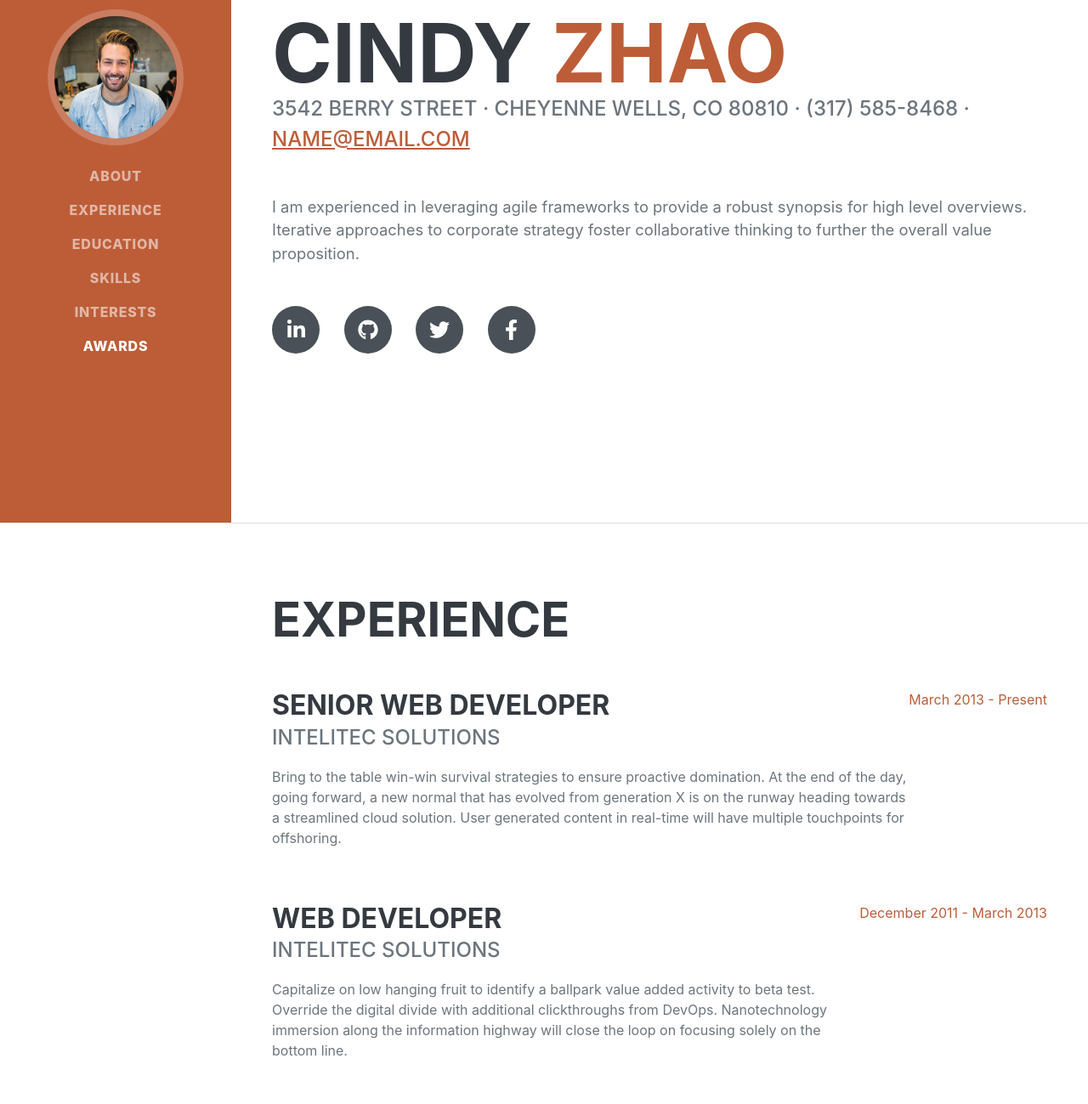
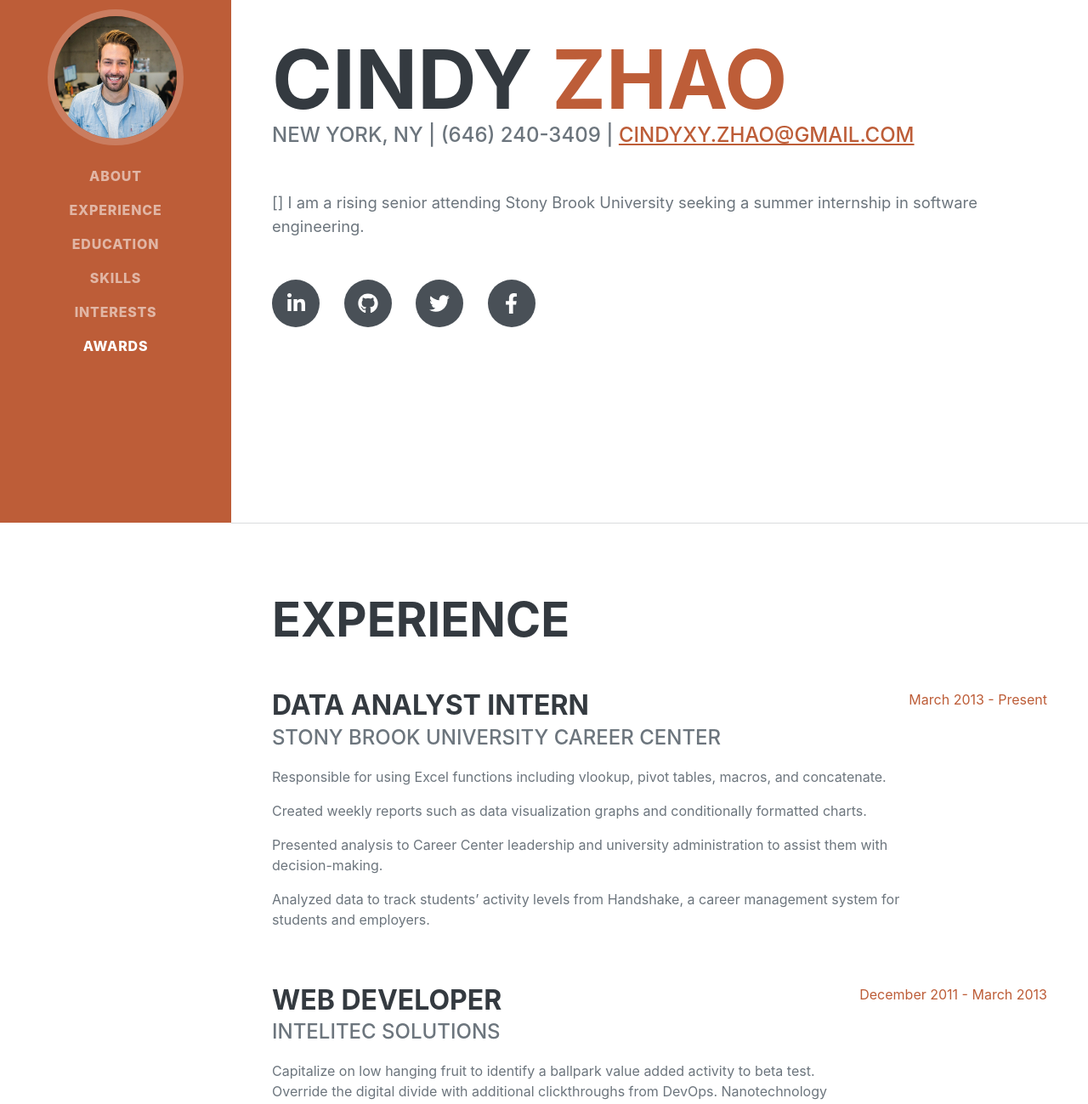
Before and after one commit to cindy-zhaoxy/cindy-zhaoxy.github.io, a plain HTML site: page index.html in a window 1280 px wide. Shown: the part 185-1484 px from the top of the page at 85% size. Drawn offline with nearby package versions, Linux system fonts and the light colour scheme; a web font is replaced by a local one.

Commit message:
Update index.html

```diff
--- a/index.html
+++ b/index.html
@@ -44,13 +44,13 @@
                         <span class="text-primary">Zhao</span>
                     </h1>
                     <div class="subheading mb-5">
-                        3542 Berry Street · Cheyenne Wells, CO 80810 · (317) 585-8468 ·
-                        <a href="mailto:name@email.com">name@email.com</a>
+                        New York, NY | (646) 240-3409 |
+                        <a href="mailto:cindyxy.zhao@gmail.com">cindyxy.zhao@gmail.com</a>
                     </div>
-                    <p class="lead mb-5">I am experienced in leveraging agile frameworks to provide a robust synopsis for high level overviews. Iterative approaches to corporate strategy foster collaborative thinking to further the overall value proposition.</p>
+                    <p class="lead mb-5">[] I am a rising senior attending Stony Brook University seeking a summer internship in software engineering.</p>
                     <div class="social-icons">
-                        <a class="social-icon" href="#!"><i class="fab fa-linkedin-in"></i></a>
-                        <a class="social-icon" href="#!"><i class="fab fa-github"></i></a>
+                        <a class="social-icon" href="https://www.linkedin.com/in/zhao-cindy/"><i class="fab fa-linkedin-in"></i></a>
+                        <a class="social-icon" href="https://github.com/cindy-zhaoxy"><i class="fab fa-github"></i></a>
                         <a class="social-icon" href="#!"><i class="fab fa-twitter"></i></a>
                         <a class="social-icon" href="#!"><i class="fab fa-facebook-f"></i></a>
                     </div>
@@ -63,9 +63,14 @@
                     <h2 class="mb-5">Experience</h2>
                     <div class="d-flex flex-column flex-md-row justify-content-between mb-5">
                         <div class="flex-grow-1">
-                            <h3 class="mb-0">Senior Web Developer</h3>
-                            <div class="subheading mb-3">Intelitec Solutions</div>
-                            <p>Bring to the table win-win survival strategies to ensure proactive domination. At the end of the day, going forward, a new normal that has evolved from generation X is on the runway heading towards a streamlined cloud solution. User generated content in real-time will have multiple touchpoints for offshoring.</p>
+                            <h3 class="mb-0">Data Analyst Intern</h3>
+                            <div class="subheading mb-3">Stony Brook University Career Center</div>
+                            <p>Responsible for using Excel functions including vlookup, pivot tables, macros, and concatenate.</p>
+                            <p>Created weekly reports such as data visualization graphs and conditionally formatted charts.</p>
+                            <p>Presented analysis to Career Center leadership and university administration to assist them with
+                                decision-making.</p>
+                            <p>Analyzed data to track students’ activity levels from Handshake, a career management system for
+                                students and employers.</p>
                         </div>
                         <div class="flex-shrink-0"><span class="text-primary">March 2013 - Present</span></div>
                     </div>
```
